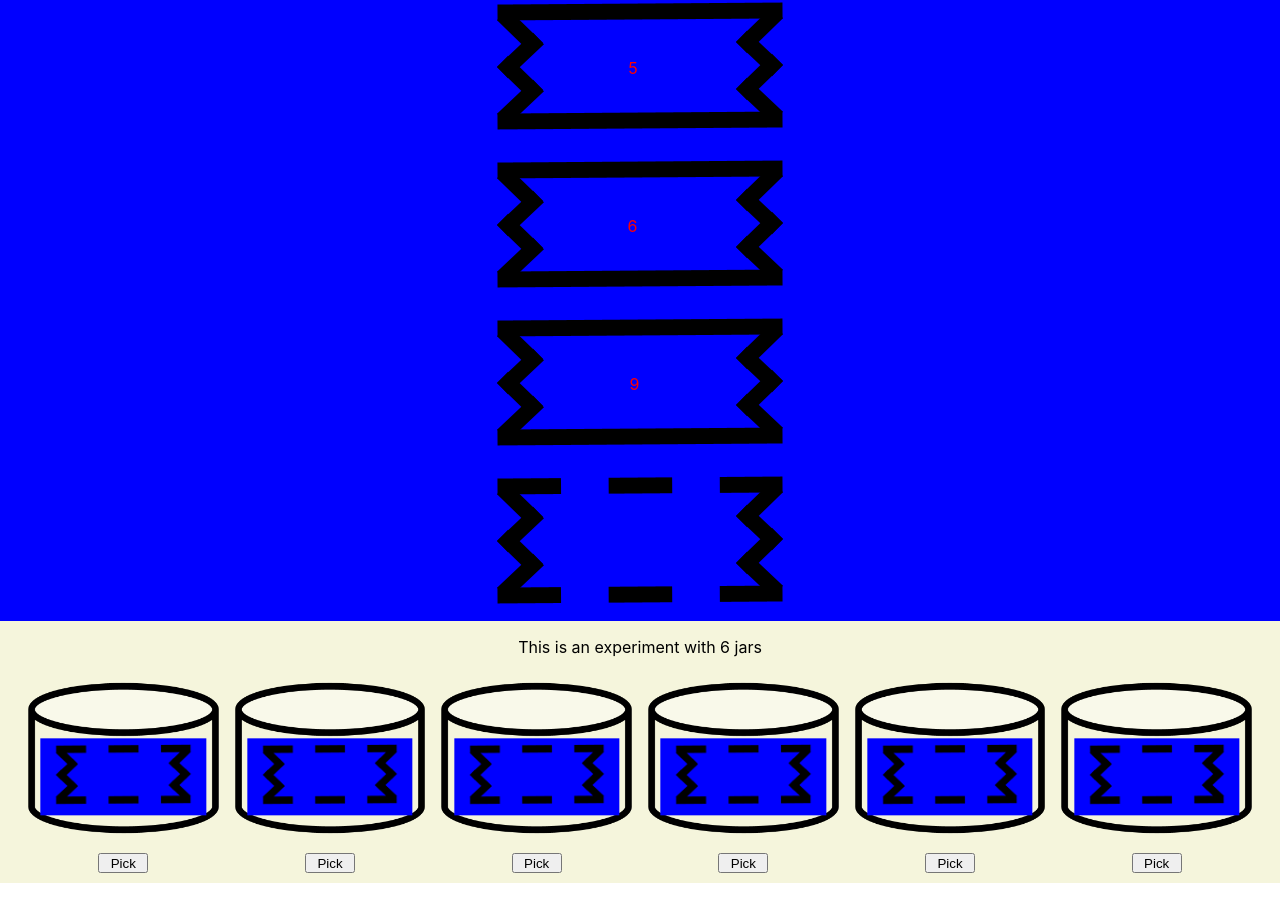
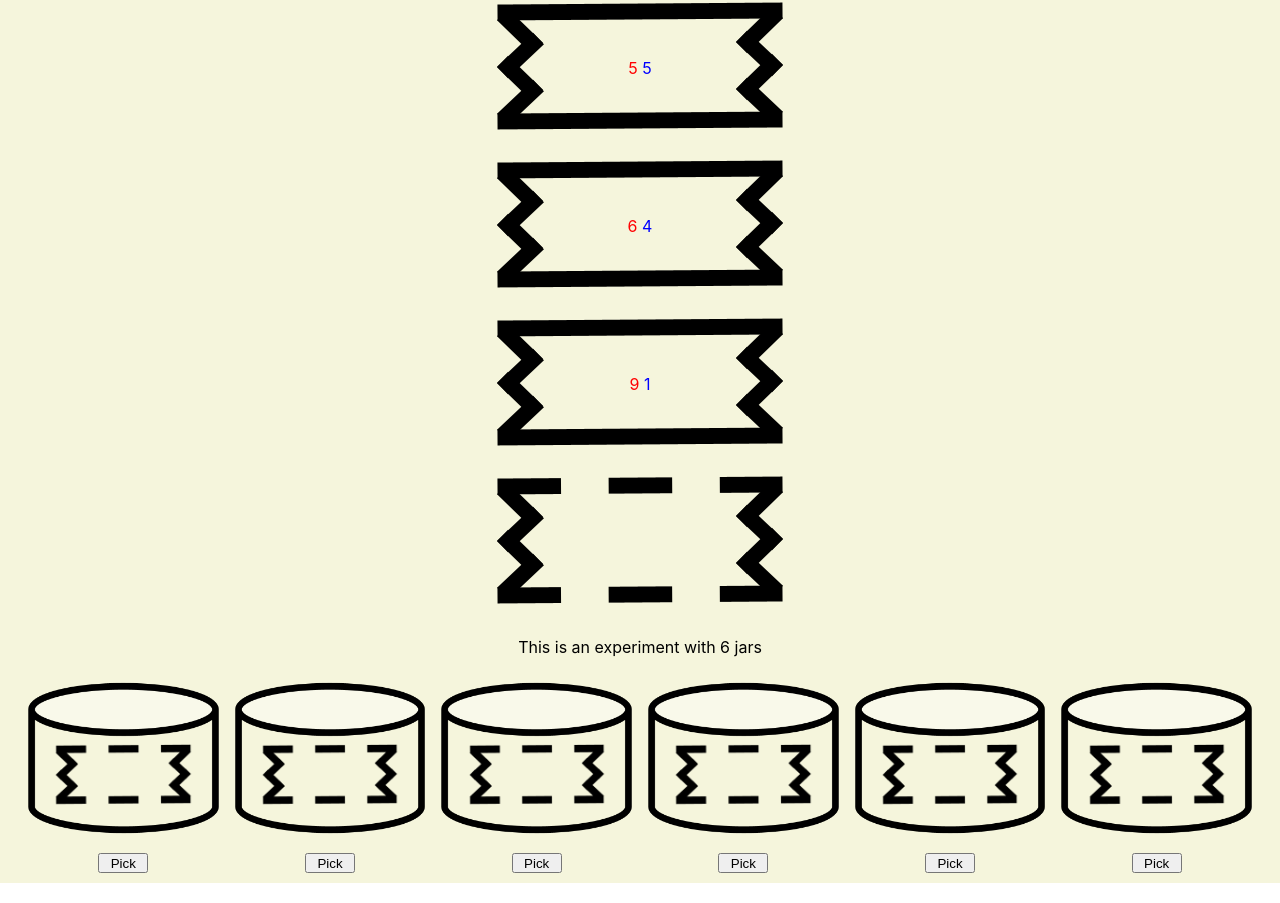
Before and after one commit to prj8121/PickingJars, a React (Create React App) app: page / in a window 1280 px wide. Shown: the part 169-1072 px from the top of the page. Built offline with nearby package versions, Linux system fonts and the light colour scheme.

Commit message:
Some more useful dragging functionality, still need to handle actually swapping labels, but for now they at least drop

```diff
--- a/src/components/LabelSlot.js
+++ b/src/components/LabelSlot.js
@@ -4,7 +4,7 @@ import Label from '../images/JarLabel.png';
 import makeLabel from '../util/MakeLabel';
 import { ItemTypes } from '../util/DraggableItemTypes';
 
-function LabelSlot({label, labelTextStyle, labelWidth}) {
+function LabelSlot({label, labelTextStyle, labelWidth, updateLabel}) {
 
     const [{ isDragging }, drag] = useDrag(
         () => ({
@@ -17,8 +17,11 @@ function LabelSlot({label, labelTextStyle, labelWidth}) {
         end: (item, monitor) => {
             //const { id: droppedId, originalIndex } = item
             const didDrop = monitor.didDrop()
+            const dropResult = monitor.getDropResult();
+            alert(JSON.stringify(dropResult));
             if (!didDrop) {
                 alert(`you dropped this!:${JSON.stringify(label)}`)
+                //color = 'white';
                 //moveCard(droppedId, originalIndex)
             }
         },
@@ -26,18 +29,33 @@ function LabelSlot({label, labelTextStyle, labelWidth}) {
         [label/*, moveCard*/],
     );
 
-      const color = isDragging? 'red':'blue';
-
-      /*
-      const [{ isOver, canDrop }, drop] = useDrop({
+    const [{ isOver, canDrop, item }, drop] = useDrop({
         accept: ItemTypes.LABEL,
-        drop: onDrop,
+        drop: ()=> {
+            alert(JSON.stringify(item))
+            return(updateLabel(item))
+        },
         collect: (monitor) => ({
             isOver: monitor.isOver(),
             canDrop: monitor.canDrop(),
+            item: monitor.getItem(),
         }),
     });
-      */
+
+
+    //color = isDragging?'orange':'none';
+    let color = '';
+    if (isDragging){
+        color = 'orange';
+    } else {
+        if (canDrop) {
+            color = 'green'
+        }
+        if (isOver) {
+            color = 'coral'
+        }
+    }
+
 
 
     const labelTextElement = <>
@@ -45,9 +63,10 @@ function LabelSlot({label, labelTextStyle, labelWidth}) {
             <span style={{color: color}} key={i}>{label.counts[i]} </span>
         ))}
     </>
-
+    // Do not know why ref is like this, but I found it in the doc examples
+    // ref={(node)=>{drag(drop(node))}}
     return (
-    <div ref={drag} style={{backgroundColor:color}}>
+    <div ref={(node)=>{drag(drop(node))}} style={{backgroundColor:color}}>
         {makeLabel(labelTextElement, labelWidth)}
     </div>
     );
--- a/src/components/PickingJar.js
+++ b/src/components/PickingJar.js
@@ -1,10 +1,20 @@
-import React from 'react';
+import React, {useState} from 'react';
 //import basicJar from '../images/BasicJar.png';
 import LabelSlot from './LabelSlot';
 import basicJar from '../images/PickingJarGoogleDrawing.png';
 import colorCountToText from '../util/colorCountToText';
 
 function PickingJar({specs, onPick, containerWidth}){
+
+    const [label, setLabel] = useState({colors:[], counts:[]})
+
+    const updateLabel = ({label}) => {
+        //alert(`${JSON.stringify(label.colors)}, ${JSON.stringify(label.counts)}`);
+        setLabel({
+            colors: label?label.colors:[],
+            counts: label?label.counts:[],
+        })
+    }
 
     const containerStyle = {
         position:'relative',
@@ -40,10 +50,10 @@ function PickingJar({specs, onPick, containerWidth}){
             <div style={containerStyle}>
                 <div style={textContainerStyle}>
                     <LabelSlot
-                    //label = {specs}
-                    label = {{colors:[],counts:[]}}
+                    label = {label}
                     labelTextStyle={textStyle}
                     labelWidth = {0.8 * containerWidth}
+                    updateLabel={updateLabel}
                     //labelTextElement={colorCountToText(specs.colors, specs.counts, textStyle)}
                     //labelTextElement={specs.colors.map((color, i) => (
                     //    <span style={{color: color, ...textStyle}} key={i}>{specs.counts[i]} </span>
```
Lines whose indentation alone changed are shown as unchanged.
